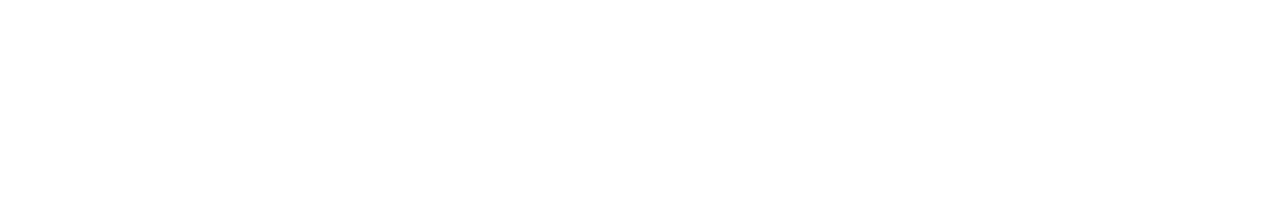
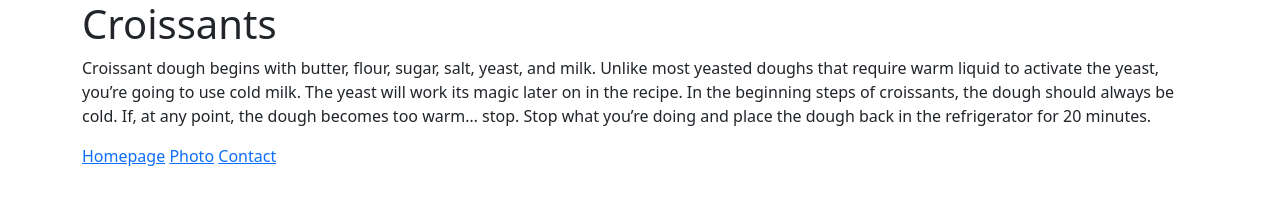
Before and after one commit to ElSmith7/croissant, a plain HTML site: page index.html in a window 1280 px wide. Drawn offline with nearby package versions, Linux system fonts and the light colour scheme.

Commit message:
added h1, paragraph and other page links to index.html

```diff
--- a/index.html
+++ b/index.html
@@ -4,7 +4,27 @@
     <meta charset="UTF-8" />
     <meta http-equiv="X-UA-Compatible" content="IE=edge" />
     <meta name="viewport" content="width=device-width, initial-scale=1.0" />
+
+    <link
+      href="https://cdn.jsdelivr.net/npm/bootstrap@5.2.0-beta1/dist/css/bootstrap.min.css"
+      rel="stylesheet"
+      integrity="sha384-0evHe/X+R7YkIZDRvuzKMRqM+OrBnVFBL6DOitfPri4tjfHxaWutUpFmBp4vmVor"
+      crossorigin="anonymous"
+    />
     <title>Croissant</title>
   </head>
-  <body></body>
+  <body>
+    <div class="container">
+<h1>Croissants</h1>
+<p>Croissant dough begins with butter, flour, sugar, salt, yeast, and milk. Unlike most yeasted doughs that require warm liquid to activate the yeast, you’re going to use cold milk. The yeast will work its magic later on in the recipe. In the beginning steps of croissants, the dough should always be cold. If, at any point, the dough becomes too warm… stop. Stop what you’re doing and place the dough back in the refrigerator for 20 minutes.</p>
+<div class="nav-links">
+  <a href="/">Homepage</a>
+  <a href="/photo.html">Photo</a>
+  <a href="/contact.html">Contact</a>
+</div>
+
+    </div>
+    <script src="https://cdn.jsdelivr.net/npm/bootstrap@5.2.0-beta1/dist/js/bootstrap.bundle.min.js" integrity="sha384-pprn3073KE6tl6bjs2QrFaJGz5/SUsLqktiwsUTF55Jfv3qYSDhgCecCxMW52nD2" crossorigin="anonymous"></script>
+  </body>
+  </body>
 </html>
```
